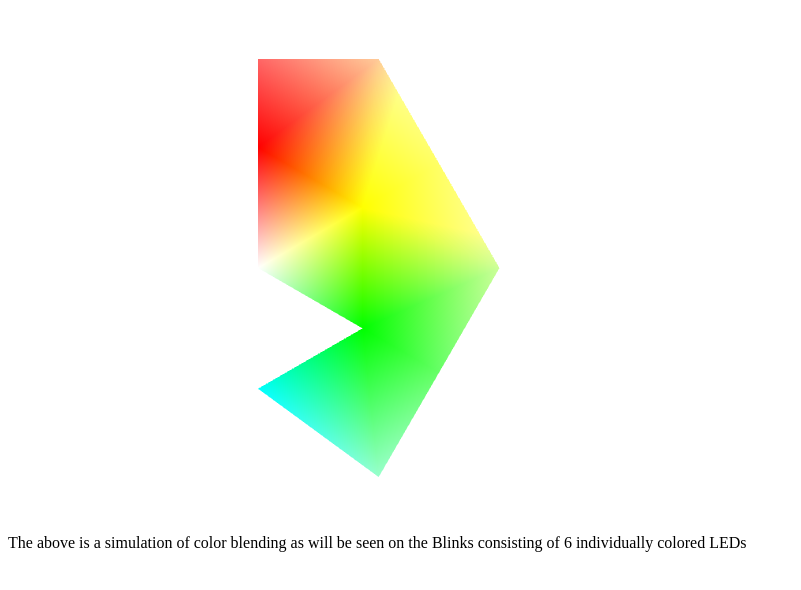
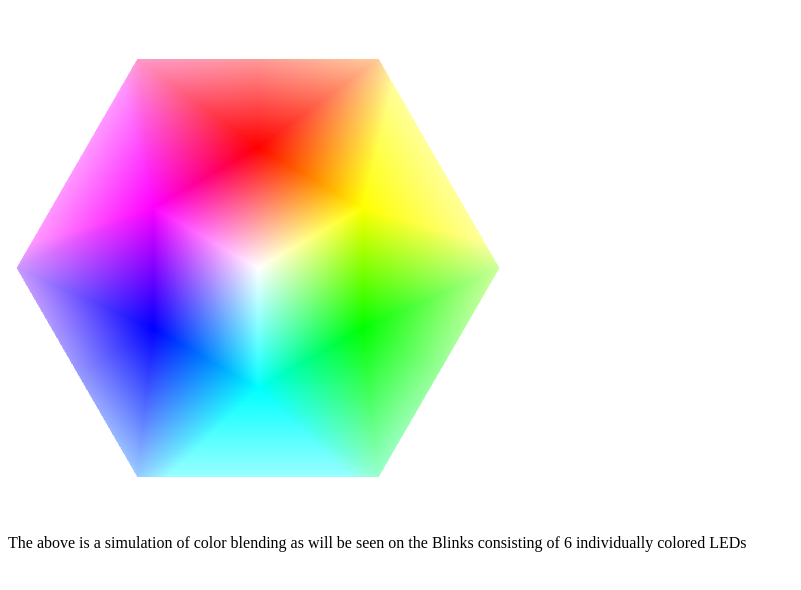
Before and after one commit to jbobrow/Move38-Blinks-Color-Simulator, a plain HTML site: page index.html in a window 1280 px wide. Shown: the part 48-638 px from the top of the page, without its empty margins (0-801 px from the left). Drawn offline with Linux system fonts and the light colour scheme.

Commit message:
complete hexagon with 6 colors displaying the rainbow

```diff
--- a/index.html
+++ b/index.html
@@ -1,7 +1,7 @@
 <html>
 
 <head>
-<title>Learning WebGL &mdash; lesson 2</title>
+<title>Move38 - Blinks Color Simulator</title>
 <meta http-equiv="content-type" content="text/html; charset=ISO-8859-1">
 
 <script type="text/javascript" src="glMatrix-0.9.5.min.js"></script>
--- a/js/main.js
+++ b/js/main.js
@@ -8,6 +8,9 @@ var colors = [
   {r: 0.0, g: 0.0, b: 1.0, a: 1.0},         // RGB LED 5
   {r: 1.0, g: 0.0, b: 1.0, a: 1.0},         // RGB LED 6
 ];
+
+var vertexDimLevel = 0.2;
+var faceDimLevel = 0.4;
 
 function getColorAtVertex(id) {
   var color;
@@ -35,40 +38,40 @@ function getColorAtVertex(id) {
       color = colors[5];
       break;
     case 7:
-      color = getColorDimmed(colors[0], 0.6);
+      color = getColorDimmed(colors[0], faceDimLevel);
       break;
     case 8:
-      color = getAdditiveColor([colors[0],colors[1]], 0.2);
+      color = getAdditiveColor([colors[0],colors[1]], vertexDimLevel);
       break;
     case 9:
-      color = getColorDimmed(colors[1], 0.6);
+      color = getColorDimmed(colors[1], faceDimLevel);
       break;
     case 10:
-      color = getAdditiveColor([colors[1],colors[2]], 0.2);
+      color = getAdditiveColor([colors[1],colors[2]], vertexDimLevel);
       break;
     case 11:
-      color = getColorDimmed(colors[2], 0.6);
+      color = getColorDimmed(colors[2], faceDimLevel);
       break;
     case 12:
-      color = getAdditiveColor([colors[2],colors[3]], 0.2);
+      color = getAdditiveColor([colors[2],colors[3]], vertexDimLevel);
       break;
     case 13:
-      color = getColorDimmed(colors[3], 0.6);
+      color = getColorDimmed(colors[3], faceDimLevel);
       break;
     case 14:
-      color = getAdditiveColor([colors[3],colors[4]], 0.2);
+      color = getAdditiveColor([colors[3],colors[4]], vertexDimLevel);
       break;
     case 15:
-      color = getColorDimmed(colors[4], 0.6);
+      color = getColorDimmed(colors[4], faceDimLevel);
       break;
     case 16:
-      color = getAdditiveColor([colors[4],colors[5]], 0.2);
+      color = getAdditiveColor([colors[4],colors[5]], vertexDimLevel);
       break;
     case 17:
-      color = getColorDimmed(colors[5], 0.6);
+      color = getColorDimmed(colors[5], faceDimLevel);
       break;
     case 18:
-      color = getAdditiveColor([colors[5],colors[0]], 0.2);
+      color = getAdditiveColor([colors[5],colors[0]], vertexDimLevel);
       break;
   }
   // console.log(color);
@@ -258,16 +261,30 @@ function initBuffers() {
 
     // vertices order
     var arrayOfIndices =
-    [0, 1,  2,
-     2, 1,  8,
-     8, 1,  7,
-     2, 8,  9,
-     2, 9,  10,
-     2, 10, 3,
-     0, 2,  3,
-     3, 10, 11,
-     3, 11, 12,
-     3, 12, 4];
+    [ 0,  1,  2,
+      2,  1,  8,
+      8,  1,  7,
+      2,  8,  9,
+      2,  9,  10,
+      2,  10, 3,
+      0,  2,  3,
+      3,  10, 11,
+      3,  11, 12,
+      3,  12, 4,
+      4,  12, 13,
+      3,  4,  0,
+      4,  5,  0,
+      4,  14, 5,
+      4,  13, 14,
+      14, 15, 5,
+      15, 16, 5,
+      5,  16,  6,
+      6,  0,  5,
+      6,  16, 17,
+      6,  17, 18,
+      18, 7,  1,
+      1,  6,  18,
+      1,  0,  6];
 
     triangleVertexPositionBuffer = gl.createBuffer();
     gl.bindBuffer(gl.ARRAY_BUFFER, triangleVertexPositionBuffer);
```
